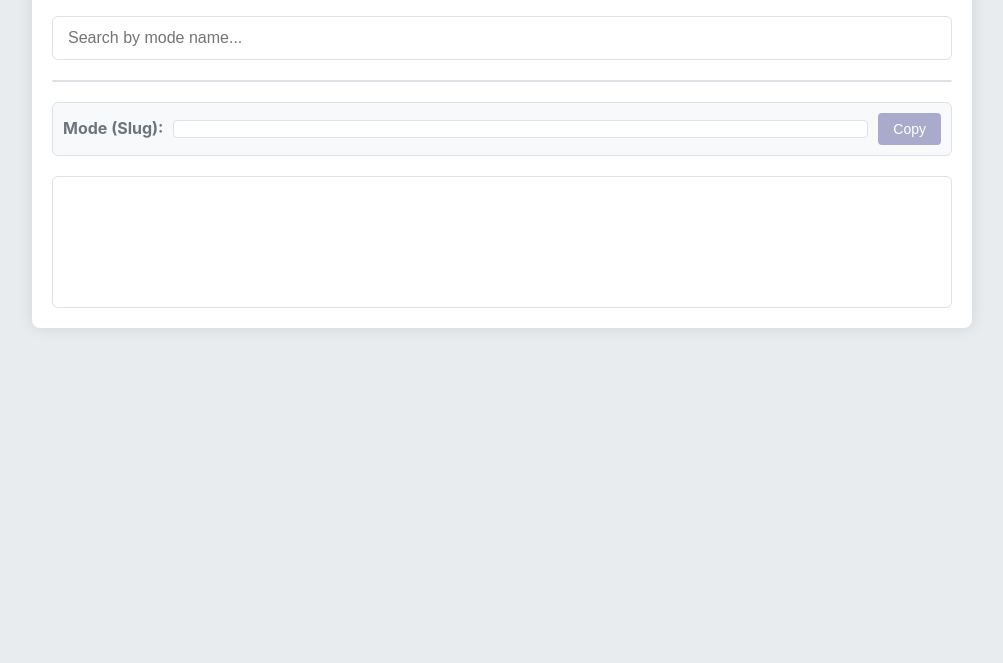
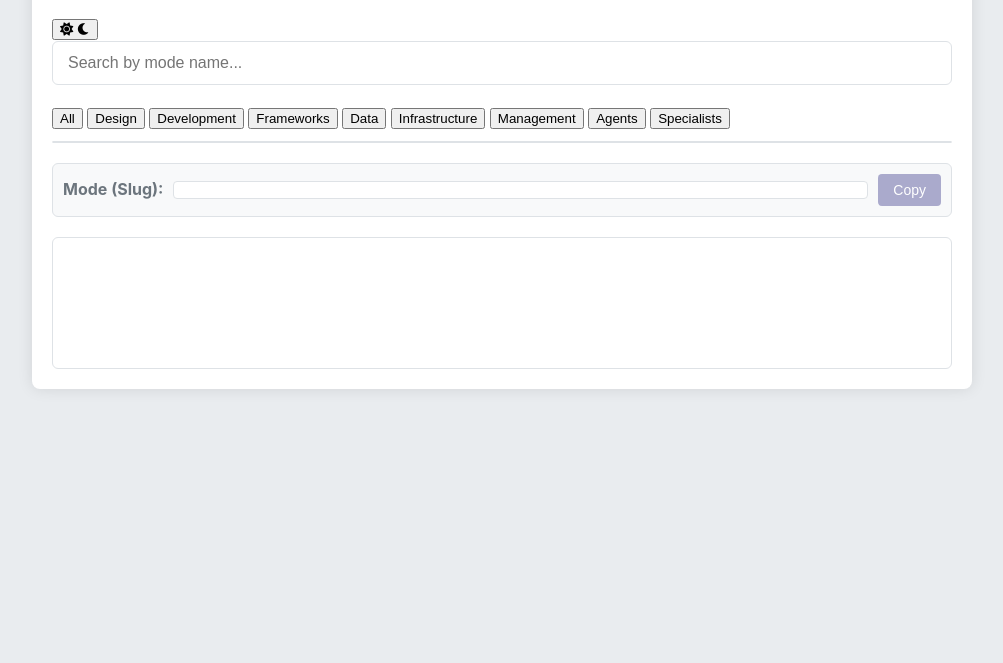
Before and after one commit to jayreddin/roo-finder, a plain HTML site: page index.html in a window 1280 px wide. Shown: the part 137-800 px from the top of the page, without its empty margins (138-1141 px from the left). Drawn offline with Linux system fonts and the light colour scheme.

Commit message:
Update index.html

```diff
--- a/index.html
+++ b/index.html
@@ -1,24 +1,46 @@
 <!DOCTYPE html>
-<html lang="en">
+<html lang="en" data-theme="light">
 <head>
     <meta charset="UTF-8">
     <meta name="viewport" content="width=device-width, initial-scale=1.0">
     <title>Roo Mode Explorer</title>
     <link rel="stylesheet" href="style.css">
+    <link rel="stylesheet" href="https://cdnjs.cloudflare.com/ajax/libs/font-awesome/6.0.0/css/all.min.css">
 </head>
 <body>
     <div class="container">
-        <h1>Roo Mode Explorer</h1>
+        <header>
+            <h1>Roo Mode Explorer</h1>
+            <div class="theme-toggle">
+                <button id="themeToggle" aria-label="Toggle theme">
+                    <i class="fas fa-sun light-icon"></i>
+                    <i class="fas fa-moon dark-icon"></i>
+                </button>
+            </div>
+        </header>
 
         <div class="search-container">
             <input type="text" id="searchInput" placeholder="Search by mode name...">
+        </div>
+
+        <div class="category-container">
+            <div class="category-selector">
+                <button class="category-btn active" data-category="all">All</button>
+                <button class="category-btn" data-category="design">Design</button>
+                <button class="category-btn" data-category="dev">Development</button>
+                <button class="category-btn" data-category="framework">Frameworks</button>
+                <button class="category-btn" data-category="data">Data</button>
+                <button class="category-btn" data-category="infra">Infrastructure</button>
+                <button class="category-btn" data-category="management">Management</button>
+                <button class="category-btn" data-category="agent">Agents</button>
+                <button class="category-btn" data-category="specialist">Specialists</button>
+            </div>
         </div>
 
         <ul id="searchResults">
             <!-- Search results will be populated here -->
         </ul>
         <div id="noResultsMessage" class="no-results" style="display: none;">No modes found.</div>
-
 
         <div class="mode-display-container">
             <span class="mode-label">Mode (Slug):</span>
```
